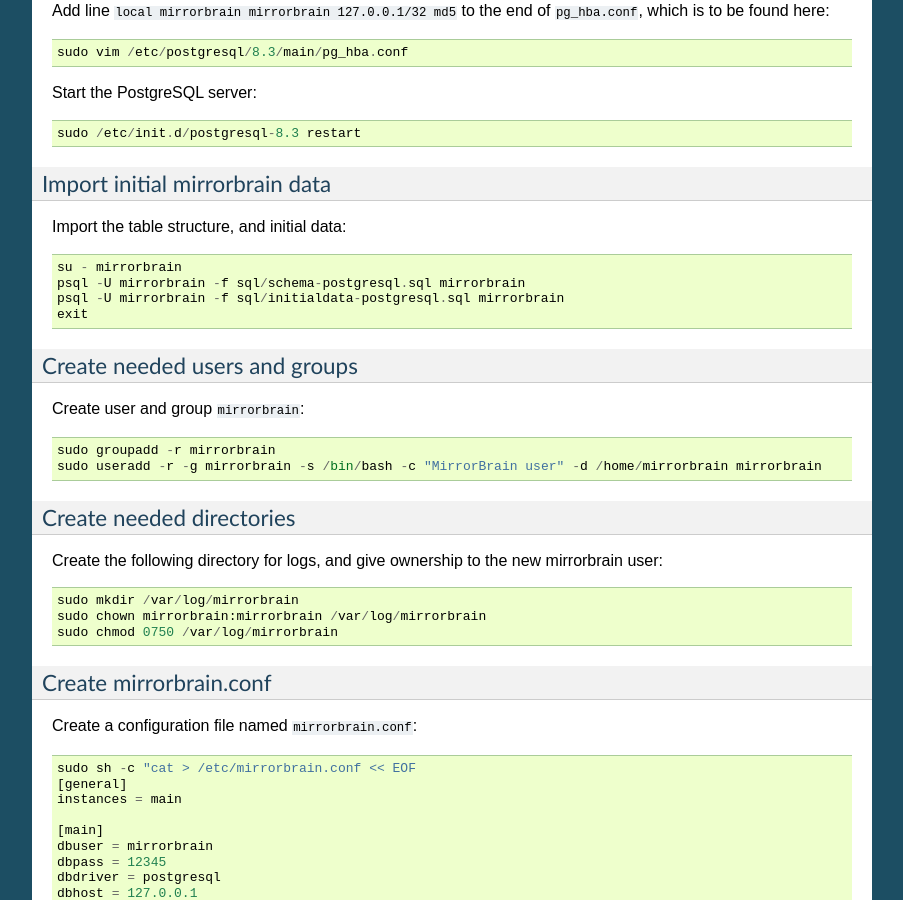
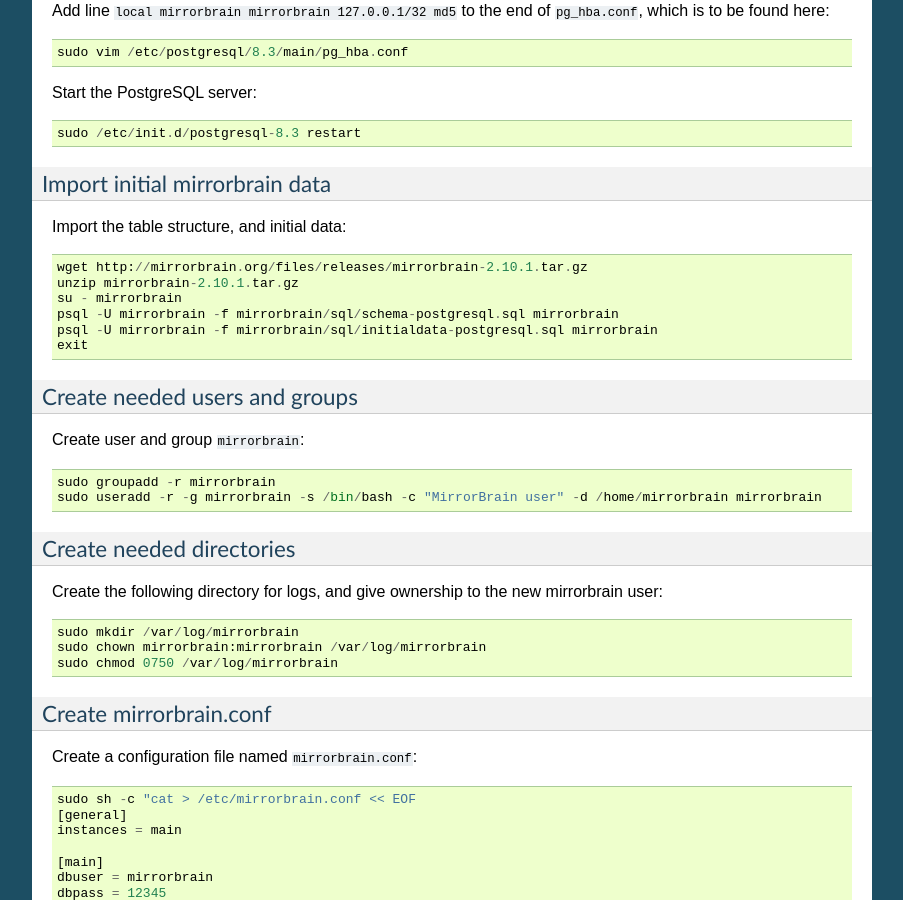
Before and after one commit to hayalci/mirrorbrain, a Sphinx documentation site: the page built from docs/installation/debian.rst, in a window 1280 px wide and 900 px high, scrolled down 2813 px. Shown: the whole window, without its empty margins (198-1101 px from the left). Built offline with Sphinx 7.4.7, drawn with Linux system fonts in a browser that asks for light colours.

Commit message:
must download mirrorbrain tarball to populate the database.
git-svn-id: http://svn.mirrorbrain.org/svn/mirrorbrain/trunk@7830 2d291e14-ff0c-0410-a3fa-d5caa9871f55

```diff
--- a/docs/installation/debian.rst
+++ b/docs/installation/debian.rst
@@ -186,9 +186,11 @@
 
 Import the table structure, and initial data::
 
+  wget http://mirrorbrain.org/files/releases/mirrorbrain-2.10.1.tar.gz
+  unzip mirrorbrain-2.10.1.tar.gz
   su - mirrorbrain
-  psql -U mirrorbrain -f sql/schema-postgresql.sql mirrorbrain
-  psql -U mirrorbrain -f sql/initialdata-postgresql.sql mirrorbrain
+  psql -U mirrorbrain -f mirrorbrain/sql/schema-postgresql.sql mirrorbrain
+  psql -U mirrorbrain -f mirrorbrain/sql/initialdata-postgresql.sql mirrorbrain
   exit
 
 Create needed users and groups
```
